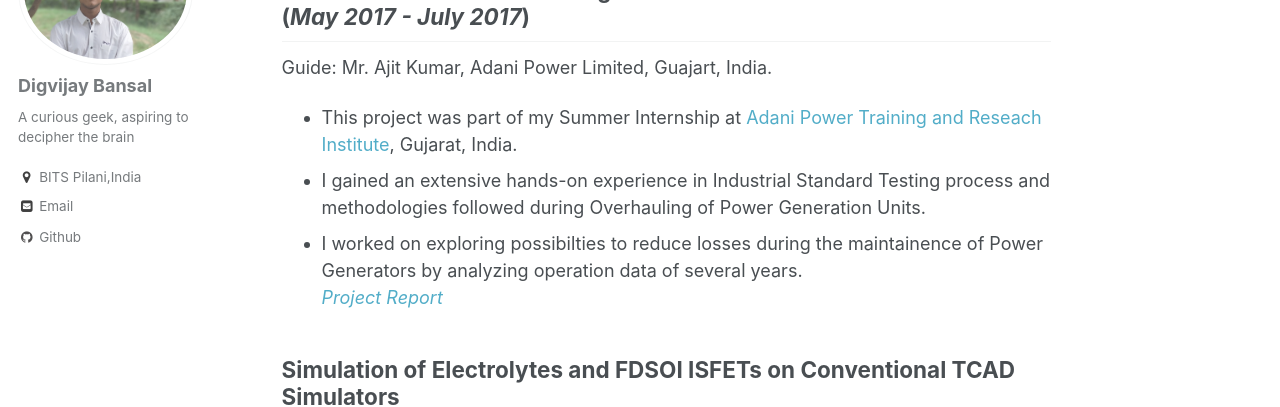
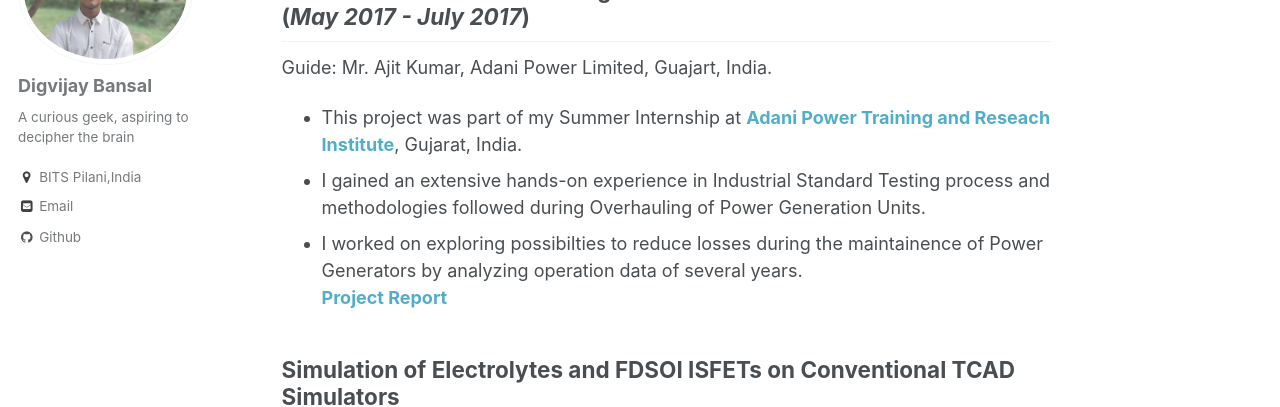
Before and after one commit to digvijay-bansal/digvijay-bansal.github.io, a Jekyll site: the page built from _pages/projects.md, in a window 1280 px wide. Shown: the part 201-608 px from the top of the page. Built offline with Jekyll 4.4.1, drawn with Linux system fonts in a browser that asks for light colours.

```diff
--- a/_pages/projects.md
+++ b/_pages/projects.md
@@ -9,10 +9,10 @@ redirect_from:
 ## Maintenance and Overhauling of Power Generation Units <br>(_May 2017 - July 2017_)
 Guide: Mr. Ajit Kumar, Adani Power Limited, Guajart, India.
 <br>
-+	This project was part of my Summer Internship at [Adani Power Training and Reseach Institute](http://www.aptri.org/), Gujarat, India.
++	This project was part of my Summer Internship at [**Adani Power Training and Reseach Institute**](http://www.aptri.org/), Gujarat, India.
 +	I gained an extensive hands-on experience in Industrial Standard Testing process and methodologies followed during Overhauling of Power Generation Units.
 +	I worked on exploring possibilties to reduce losses during the maintainence of Power Generators by analyzing operation data of several years.<br>
-[*Project Report*](https://github.com/digvijay-bansal/Maintainence-and-Overhauling-of-Generators-)
+[**Project Report**](https://github.com/digvijay-bansal/Maintainence-and-Overhauling-of-Generators-)
 
 
 ## Simulation of Electrolytes and FDSOI ISFETs on Conventional TCAD Simulators <br>(_Aug 2017_)
```
